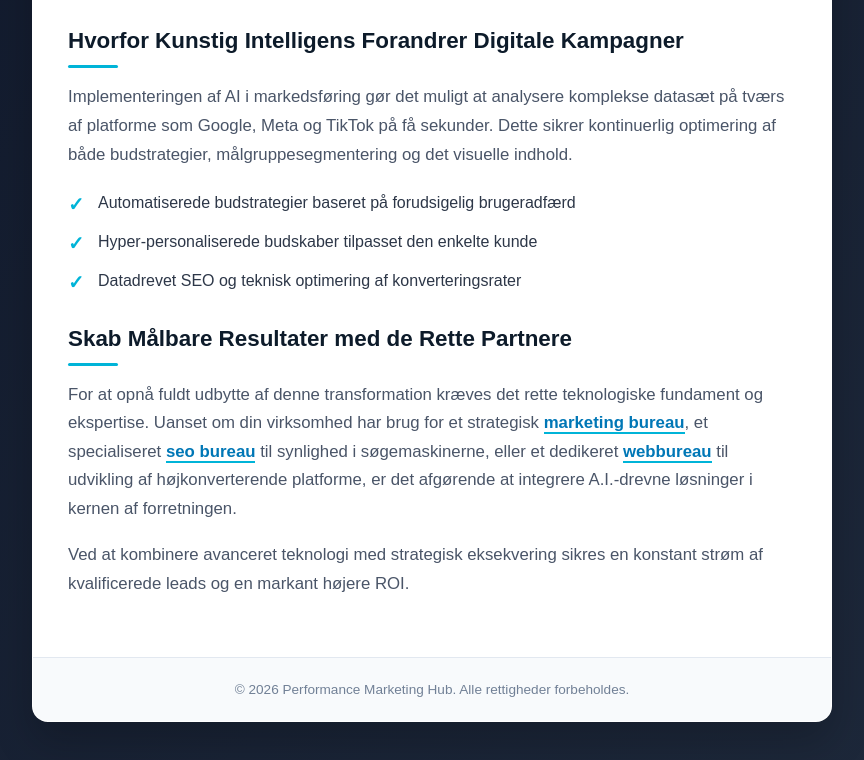
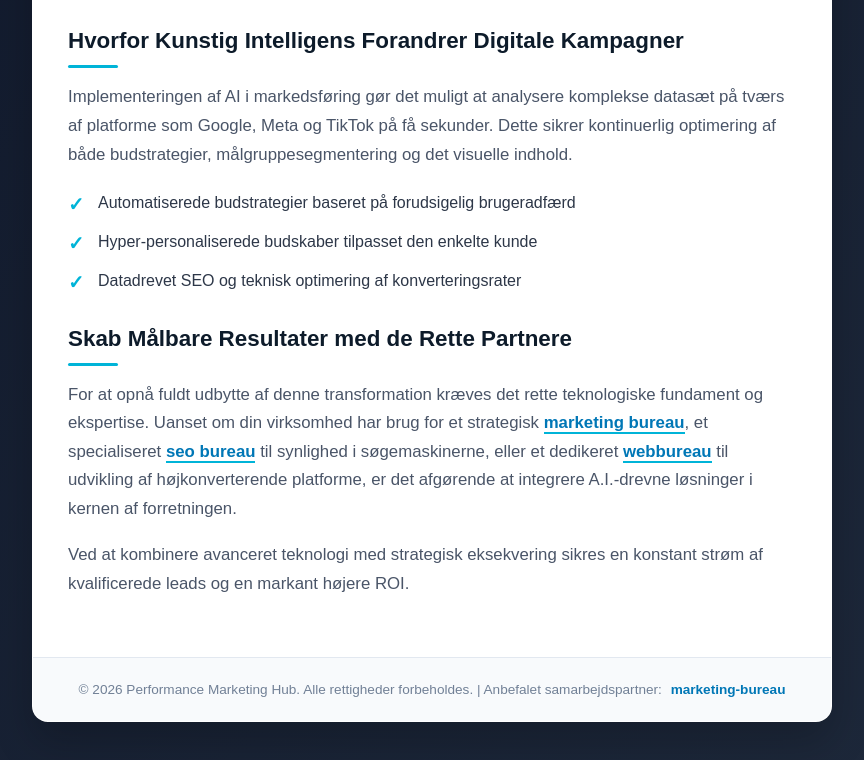
Before and after one commit to shahbaz113/marketing-bureau, a plain HTML site: page index.html in a window 1280 px wide. Shown: the part 460-1220 px from the top of the page, without its empty margins (208-1072 px from the left). Drawn offline with Linux system fonts and the light colour scheme.

Commit message:
Update index.html

```diff
--- a/index.html
+++ b/index.html
@@ -152,6 +152,17 @@
             color: #718096;
         }
 
+        .footer a {
+            color: #0077b6;
+            text-decoration: none;
+            font-weight: 600;
+            margin-left: 5px;
+        }
+
+        .footer a:hover {
+            text-decoration: underline;
+        }
+
         @media (max-width: 600px) {
             h1 {
                 font-size: 1.75rem;
@@ -192,7 +203,7 @@
         </main>
 
         <footer class="footer">
-            &copy; 2026 Performance Marketing Hub. Alle rettigheder forbeholdes.
+            &copy; 2026 Performance Marketing Hub. Alle rettigheder forbeholdes. | Anbefalet samarbejdspartner: <a href="https://blogs121.bitbucket.io/marketing-bureau.html">marketing-bureau</a>
         </footer>
     </div>
 
```
